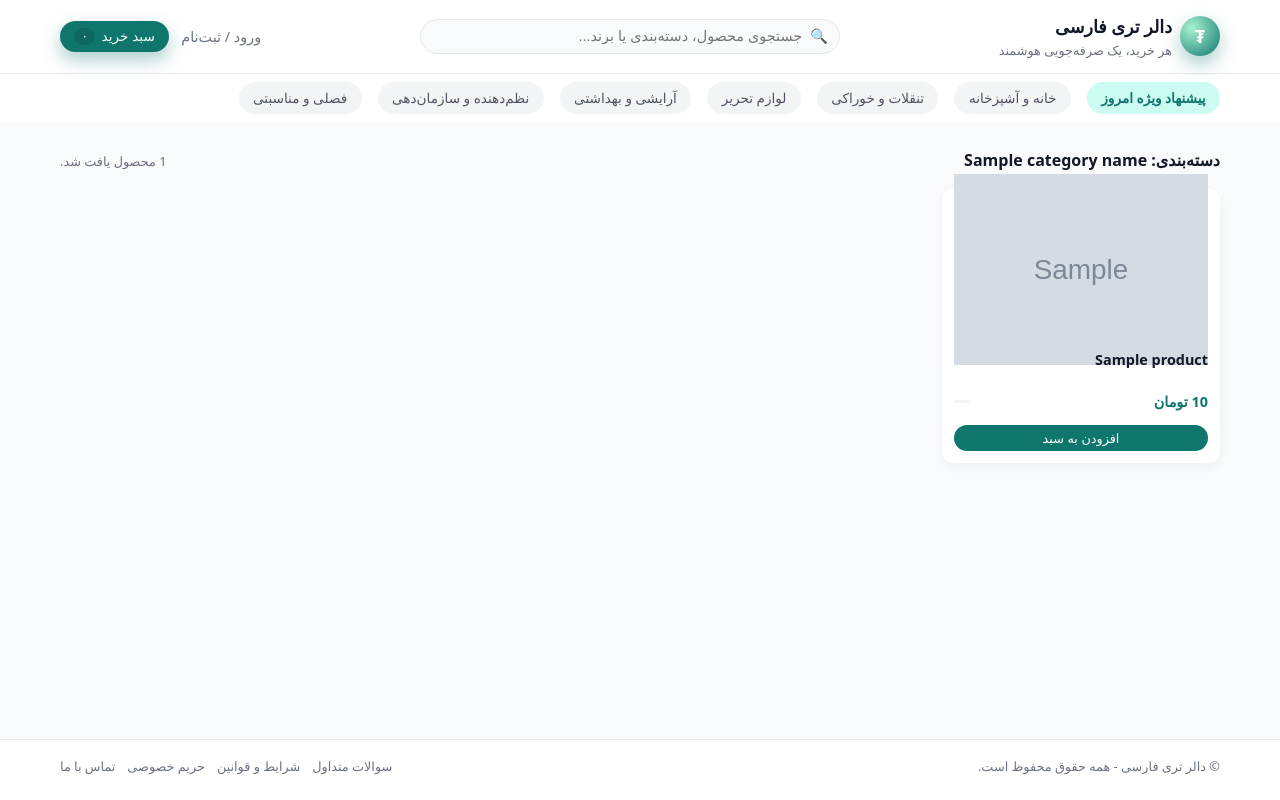
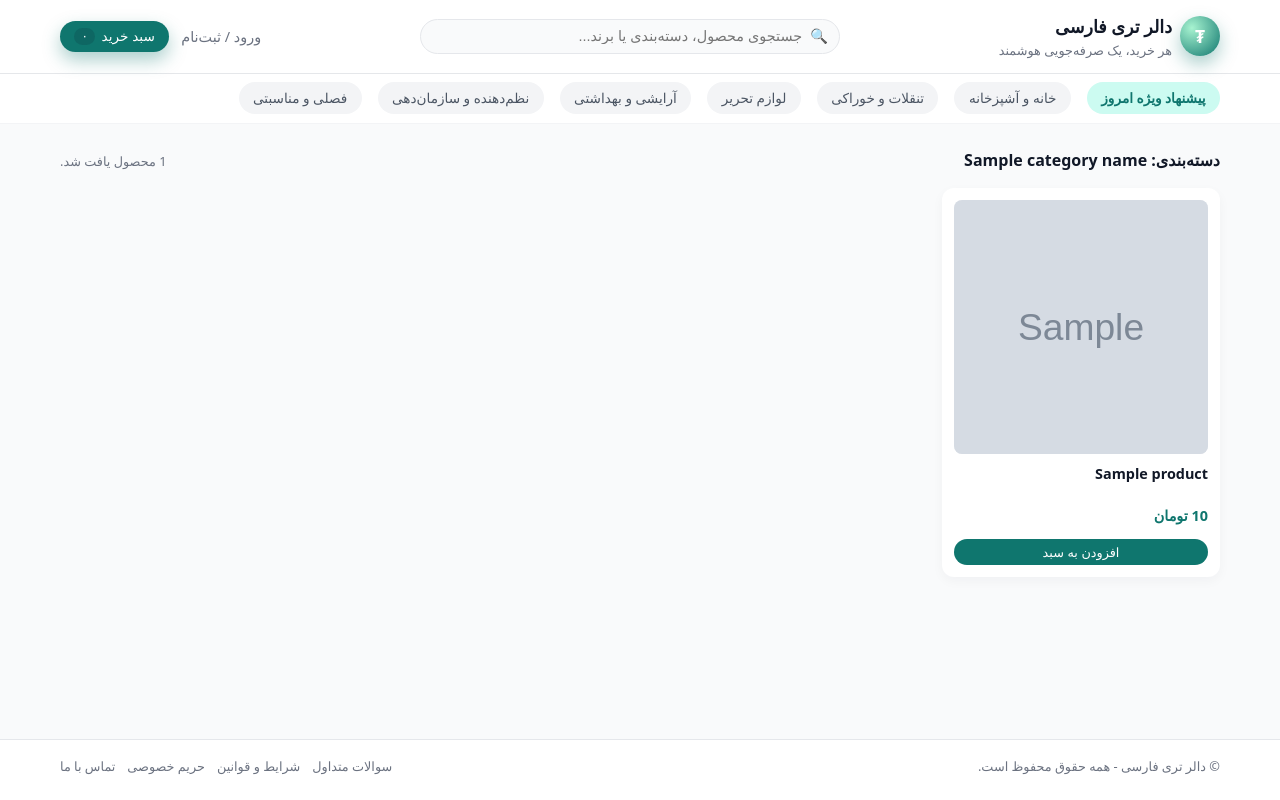
Before and after one commit to avas1436/practice, a Django app: template AppCenterDjango/templates/pages/category.html in a window 1280 px wide. Run offline with Django 5.2, Linux system fonts and the light colour scheme; tables that the repository leaves empty hold one stand-in row (values such as "Sample post"); the template is opened without the code that fills it: values that come from a table or form of the project are taken from there, most other values are stand-ins (such as "Sample title", 1, 10 or a date in 2020); grey boxes marked "Sample" are stand-in pictures.

Commit message:
implement home and products successfully

```diff
--- a/AppCenterDjango/core/templates/core.html
+++ /dev/null
@@ -1,4 +0,0 @@
-{% extends "base.html" %} {% block title %}Login{% endblock %} {% block content %}
-<h2></h2>
-<p></p>
-{% endblock %}
--- a/AppCenterDjango/core/views.py
+++ b/AppCenterDjango/core/views.py
@@ -1,6 +1,8 @@
 from django.shortcuts import render
+from products.models import Product
 
 
 # Create your views here.
 def core_view(request):
-    return render(request, "core.html")
+    featured_products = Product.objects.order_by("-created_at")[:8]  # آخرین 8 محصول
+    return render(request, "pages/home.html", {"featured_products": featured_products})
--- a/AppCenterDjango/products/views.py
+++ b/AppCenterDjango/products/views.py
@@ -5,4 +5,4 @@ from .models import Product
 
 def product_list(request):
     products = Product.objects.all()
-    return render(request, "products.html", {"products": products})
+    return render(request, "pages/category.html", {"products": products})
--- a/AppCenterDjango/static/style.css
+++ b/AppCenterDjango/static/style.css
@@ -1,10 +1,3 @@
-@font-face {
-    font-family: "Kalameh-Medium";
-    src: url("/static/fonts/Kalameh-Medium.ttf") format("ttf");
-    font-weight: 500; /* medium */
-    font-style: normal;
-}
-
 :root {
     --color-primary: #0f766e;
     --color-primary-soft: #ccfbf1;
@@ -14,7 +7,6 @@
     --radius-lg: 12px;
     --radius-md: 8px;
     --shadow-soft: 0 10px 25px rgba(15, 23, 42, 0.08);
-    font-family: "Kalameh-Medium", system-ui, sans-serif;
 }
 
 * {
@@ -24,11 +16,17 @@
 }
 
 body {
-    font-family: inherit; /* ارث‌بری از :root */
+    font-family:
+        "Kalameh-Medium",
+        system-ui,
+        -apple-system,
+        BlinkMacSystemFont,
+        "Segoe UI",
+        sans-serif;
+    font-weight: 500;
     background-color: var(--color-bg);
     color: var(--color-text);
     line-height: 1.6;
-    font-weight: 500;
 }
 
 a {
@@ -456,7 +454,8 @@ main {
 .product-image {
     border-radius: var(--radius-md);
     background: linear-gradient(135deg, #f9fafb, #e5e7eb);
-    height: 140px;
+    aspect-ratio: 1 / 1;
+    overflow: hidden;
     display: flex;
     align-items: center;
     justify-content: center;
@@ -464,10 +463,30 @@ main {
     color: #9ca3af;
 }
 
+.product-image img {
+    width: 100%;
+    height: 100%;
+    object-fit: cover;
+}
+
+.image-placeholder {
+    width: 100%;
+    height: 100%;
+    display: flex;
+    align-items: center;
+    justify-content: center;
+    background: linear-gradient(135deg, #f9fafb, #e5e7eb);
+    color: #9ca3af;
+}
+
 .product-title {
     font-size: 0.9rem;
     font-weight: 600;
     min-height: 2.4em;
+    overflow: hidden;
+    display: -webkit-box;
+    -webkit-line-clamp: 2;
+    -webkit-box-orient: vertical;
 }
 
 .product-meta {
@@ -653,3 +672,10 @@ footer {
 .mt-4 {
     margin-top: 2rem;
 }
+
+.empty-state {
+    text-align: center;
+    padding: 3rem;
+    color: var(--color-muted);
+    font-size: 1rem;
+}
--- a/AppCenterDjango/templates/base.html
+++ b/AppCenterDjango/templates/base.html
@@ -2,22 +2,20 @@
 {% load static %}
 <html lang="fa" dir="rtl">
 <head>
-        <meta charset="UTF-8" />
-        <title>{% block title %}دالر تری فارسی{% endblock %}</title>
-        <meta name="viewport" content="width=device-width, initial-scale=1" />
-        <meta
-            name="description"
-            content="{% block description %}فروشگاه آنلاین دالر تری فارسی؛ محصولات متنوع با قیمت‌های اقتصادی.{% endblock %}"
-        />
-        <link rel="stylesheet" href="{% static 'style.css' %}" />
+    <meta charset="UTF-8">
+    <title>{% block title %}دالر تری{% endblock %}</title>
+    <meta name="viewport" content="width=device-width, initial-scale=1">
+    <link rel="stylesheet" href="{% static 'style.css' %}">
 </head>
 <body>
     <div class="page">
-            {% include 'components/header.html' %} {% include 'components/category_nav.html' %}
+        {% include 'components/header.html' %}
+        {% include 'components/category_nav.html' %}
         <main>
-                <div class="container">{% block content %}{% endblock %}</div>
+            <div class="container">
+                {% block content %}{% endblock %}
+            </div>
         </main>
-
         {% include 'components/footer.html' %}
     </div>
 </body>
--- a/AppCenterDjango/templates/components/product_card.html
+++ b/AppCenterDjango/templates/components/product_card.html
@@ -1,18 +1,20 @@
-{% comment %} variable: product {% endcomment %}
+{% comment %} expects variable: product {% endcomment %}
 <article class="product-card">
-    {% if product.image %}
     <div class="product-image">
+        {% if product.image %}
         <img src="{{ product.image.url }}" alt="{{ product.name }}" />
+        {% else %}
+        <span>تصویر موجود نیست</span>
+        {% endif %}
     </div>
-    {% else %}
-    <div class="product-image">تصویر موجود نیست</div>
-    {% endif %}
 
     <h3 class="product-title">{{ product.name }}</h3>
 
     <div class="product-meta">
         <span class="product-price">{{ product.sell_price|floatformat:0 }} تومان</span>
+        {% if product.category %}
         <span class="product-tag">{{ product.category }}</span>
+        {% endif %}
     </div>
 
     <div class="product-actions">
--- a/AppCenterDjango/templates/pages/category.html
+++ b/AppCenterDjango/templates/pages/category.html
@@ -1,12 +1,18 @@
-{% extends 'base.html' %} {% block title %}دسته‌بندی | دالر تری فارسی{% endblock %} {% block content %}
+{% extends 'base.html' %}
+
+{% block title %}دسته‌بندی | دالر تری{% endblock %}
+
+{% block content %}
 <div class="section-header">
     <h1 class="section-title">دسته‌بندی: {{ category_name }}</h1>
     <span class="section-subtitle">{{ products|length }} محصول یافت شد.</span>
 </div>
 
 <div class="products-grid">
-    {% for product in products %} {% include 'components/product_card.html' %} {% empty %}
-    <p>هیچ محصولی یافت نشد.</p>
+    {% for product in products %}
+        {% include 'components/product_card.html' with product=product %}
+    {% empty %}
+        <p>هیچ محصولی یافت نشد.</p>
     {% endfor %}
 </div>
 {% endblock %}
```
Also changed, not shown: AppCenterDjango/products/templates/products.html (deleted, +0 -10 lines), AppCenterDjango/templates/pages/home.html (+19 -19 lines), AppCenterDjango/media/products/phone.jpg (added). Lines whose indentation alone changed are shown as unchanged.
